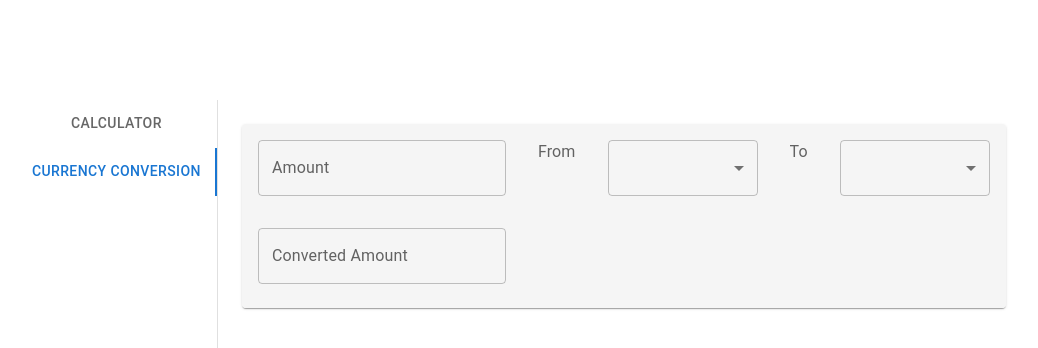
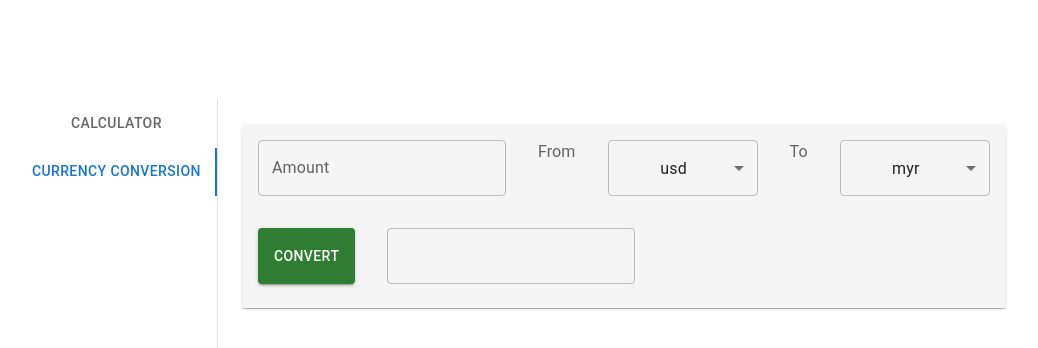
Before and after one commit to Baizura-cloud/Digital-Tools, a React (Create React App) app: page / in a window 1280 px wide. Both pictures are taken after a click on the tab "CURRENCY CONVERSION". Shown: the top 348 px of the page, without its empty margins (48-1086 px from the left). Built offline with nearby package versions, Linux system fonts and the light colour scheme.

Commit message:
currency conversion logic

```diff
--- a/src/features/conversion/conversion.js
+++ b/src/features/conversion/conversion.js
@@ -1,5 +1,5 @@
 import React from 'react';
-import {useEffect, useState} from 'react';
+import { useEffect, useState } from 'react';
 import CardContent from '@mui/material/CardContent';
 import CssBaseline from '@mui/material/CssBaseline';
 import TextField from '@mui/material/TextField';
@@ -11,16 +11,50 @@ import { createTheme, ThemeProvider } from '@mui/material/styles';
 import Select from '@mui/material/Select';
 import InputLabel from '@mui/material/InputLabel';
 import MenuItem from '@mui/material/MenuItem';
+import axios from 'axios';
+import Button from '@mui/material/Button';
 
 const theme = createTheme();
 
 
 export default function Conversion() {
-  const [age, setAge] = useState('');
+  const [from, setFrom] = useState('usd');
+  const [to, setTo] = useState('myr');
+  const [rate, setRate] = useState('')
 
-  const handleChange = (event) => {
-    setAge(event.target.value);
+  // useEffect(() => {
+  //   axios.get('https://cdn.jsdelivr.net/gh/fawazahmed0/currency-api@1/latest/currencies/eur/jpy.json')
+  //     .then((response) => {
+  //       setRate(response.data)
+  //     })
+  // }, [])
+
+  const changeFrom = (event) => {
+    setFrom(event.target.value);
   };
+  const changeTo = (event) => {
+    setTo(event.target.value);
+  }
+
+  function _callRate() {
+    try {
+      axios.get(`https://cdn.jsdelivr.net/gh/fawazahmed0/currency-api@1/latest/currencies/${from}/${to}.json`)
+        .then((response) => {
+          setRate(response.data)
+          calculateConvert()
+        })
+    } catch (error) {
+        alert("invalid data")
+    }
+  }
+
+  function calculateConvert(){
+    console.log(rate[to])
+    const currentRate = rate[to];
+    const amount = document.getElementById('amount').value;
+    var convert = currentRate*amount;
+    document.getElementById('convAnswer').value = convert
+  }
 
   return (
     <div >
@@ -34,8 +68,8 @@ export default function Conversion() {
                   <Grid item xs={12}>
                     <Stack direction="row" spacing={4}>
                       <TextField
-                      id="answer"
-                      name="answer"
+                        id="amount"
+                        name="amount"
                         type="number"
                         label="Amount"
                       />
@@ -43,42 +77,45 @@ export default function Conversion() {
                       <Select
                         labelId="demo-simple-select-label"
                         id="demo-simple-select"
-                      value={age}
-                      label="Age"
-                      onChange={handleChange}
+                        value={from}
+                        label="From"
+                        onChange={changeFrom}
                         sx={{ minWidth: 150 }}
                       >
-                      <MenuItem value={10}>TenTenTenTenTenTenTen</MenuItem>
-                      <MenuItem value={20}>TenTenTenTenTenTenTenTen</MenuItem>
-                      <MenuItem value={30}>TenTenTenTenTenTenTenTen</MenuItem>
+
+                        <MenuItem value={"usd"}>usd</MenuItem>
+                        <MenuItem value={"myr"}>myr</MenuItem>
+                        <MenuItem value={"sgd"}>sgd</MenuItem>
                       </Select>
-                    <InputLabel  id="demo-simple-select-label" >To</InputLabel>
+                      <InputLabel id="demo-simple-select-label" >To</InputLabel>
                       <Select
                         labelId="demo-simple-select-label"
                         id="demo-simple-select"
-                      value={age}
-                      label="Age"
-                      onChange={handleChange}
+                        value={to}
+                        label="To"
+                        onChange={changeTo}
                         sx={{ minWidth: 150 }}
                       >
-                      <MenuItem value={10}>TenTenTenTenTenTenTen</MenuItem>
-                      <MenuItem value={20}>TenTenTenTenTenTenTenTen</MenuItem>
-                      <MenuItem value={30}>TenTenTenTenTenTenTenTen</MenuItem>
+                        <MenuItem value={"usd"}>usd</MenuItem>
+                        <MenuItem value={"myr"}>myr</MenuItem>
+                        <MenuItem value={"sgd"}>sgd</MenuItem>
                       </Select>
                     </Stack>
 
                   </Grid>
+                  <Grid item xs={12}>
                     <Stack direction="row" spacing={4}>
+                      <Button onClick={() => _callRate()} variant="contained" color="success">Convert</Button>
                       <TextField
-                      id="answer"
-                      name="answer"
+                        id="convAnswer"
+                        name="convAnswer"
                         type="number"
                         inputProps={
                           { readOnly: true, }
                         }
-                      label="Converted Amount"
                       />
                     </Stack>
+                  </Grid>
                 </Stack>
               </CardContent>
             </Card>
```
Lines whose indentation alone changed are shown as unchanged.
